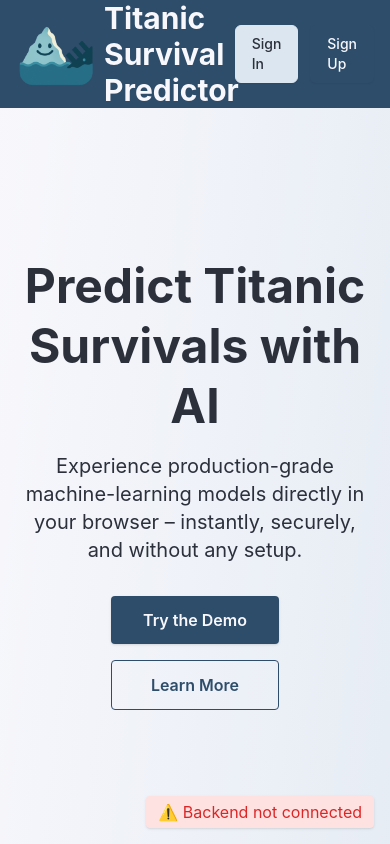
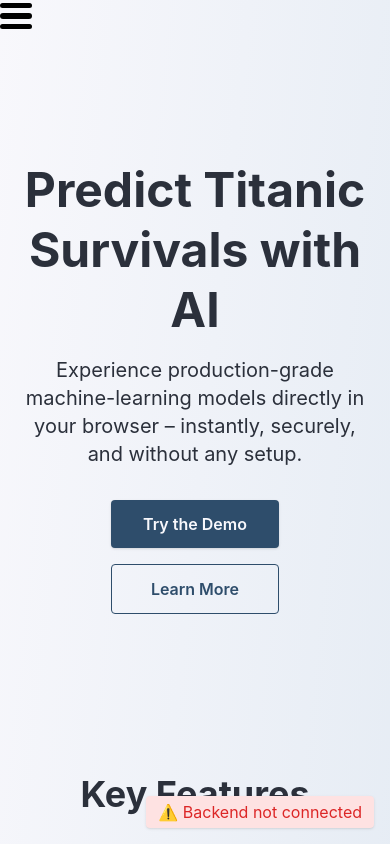
Before and after one commit to random-iceberg/web-frontend, a React (Create React App) app: page / in a window 390 px wide. Shown: the top 844 px of the page. Built offline with nearby package versions, Linux system fonts and the light colour scheme; no server answers.

Commit message:
fixed static navbar problems

```diff
--- a/src/App.tsx
+++ b/src/App.tsx
@@ -9,9 +9,7 @@ import "./global.css";
 /* ────── lazy-loaded pages ────── */
 const LandingPage = lazy(() => import("pages/LandingPage"));
 const AdminConsole = lazy(() => import("components/admin/AdminConsole"));
-const Calculator = lazy(
-  () => import("components/calculator/SurvivalCalculator"),
-);
+const Calculator = lazy(() => import("components/calculator/SurvivalCalculator"));
 const UserDashboard = lazy(() => import("pages/UserDashboard"));
 const SignIn = lazy(() => import("pages/SignIn"));
 const SignUp = lazy(() => import("pages/SignUp"));
@@ -23,11 +21,18 @@ const Loading = () => (
 
 const App: React.FC = () => (
   <Router>
-    <div className="min-h-screen flex flex-col">
-      {/* Use Navbar component */}
-      <Navbar />
+    <div>
+      {/* Navbar visible on md+ */}
+      <div className="hidden md:block w-full">
+        <Navbar />
+      </div>
 
-      {/* ─── Main ─── */}
+      {/* Hamburger visible on smaller screens */}
+      <div className="block md:hidden w-full">
+        <Hamburger />
+      </div>
+
+      {/* Main content */}
       <main className="flex-grow">
         <Suspense fallback={<Loading />}>
           <Routes>
@@ -41,10 +46,10 @@ const App: React.FC = () => (
         </Suspense>
       </main>
 
-      {/* Use Footer component */}
+      {/* Footer */}
       <Footer />
 
-      {/* connection health badge */}
+      {/* Connection status badge */}
       <ConnectionStatus />
     </div>
   </Router>
--- a/src/components/navigation/NavbarHamburger.tsx
+++ b/src/components/navigation/NavbarHamburger.tsx
@@ -1,17 +1,11 @@
 import React, { useState } from "react";
 import { Link } from "react-router-dom";
 
-interface HamburgerProps {
-  onClick: () => void;
-}
-
-export function Hamburger(props: HamburgerProps) {
-  const { onClick } = props;
+export function Hamburger() {
   const [isOpen, setIsOpen] = useState(false);
 
   const handleClick = () => {
     setIsOpen((prev) => !prev);
-    onClick();
   };
 
   return (
```
